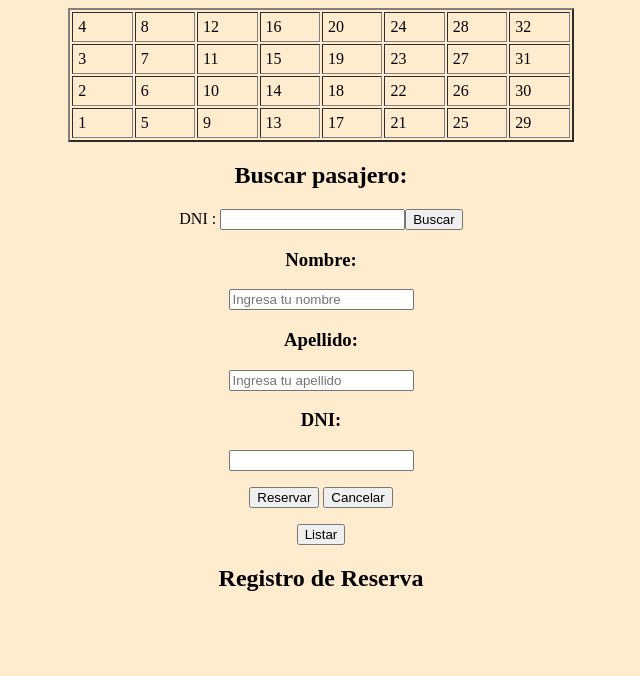
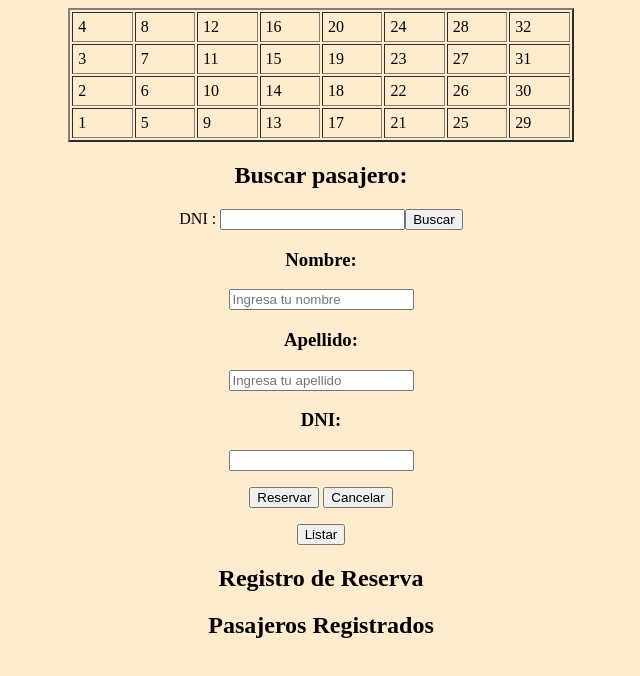
Before and after one commit to KelyKley/EjercicioEvaluadoB, a plain HTML site: page index.html in a window 1280 px wide. Shown: the whole page, without its empty margins (319-959 px from the left). Drawn offline with Linux system fonts and the light colour scheme.

Commit message:
Proyecto Bus

```diff
--- a/assets/index.html
+++ b/index.html
@@ -3,7 +3,7 @@
 <head>
   <meta charset="UTF-8">
   <title>Document</title>
-  <link rel="stylesheet" href="css/main.css">
+  <link rel="stylesheet" href="assets/css/main.css">
 </head>
 <body>
 <center>
@@ -52,7 +52,7 @@
 <td width="10%">29</td>
 </tr>
 </table>
-</center>
+
 <form action="">
 	<h2>Buscar pasajero:</h2>
 	<p>DNI : <input type="text" onkeypress="return event.charCode >= 48 && event.charCode <= 57"><input type="button" name="" value="Buscar"></p>
@@ -72,18 +72,13 @@
 		<input type="button" name="" value="Listar" onclick="listar();">
 	</p>
   <div id="mostrar"></div>
-    <script src="js/main.js"></script>
+    <script src="assets/js/main.js"></script>
 <h2>Registro de Reserva</h2>
 
 	<div id="mostrarNombre"></div>
+	<h2>Pasajeros Registrados</h2>
 	<div id="listar"></div>
 </form>
+</center>
 </body>
 </html>
-
-<!--<input type="text" id="c" style="width:300px;height:30px"></td>
-<div type="text" id="rpta"> </div>
-
-<input type="text" onkeypress='return event.charCode >= 48 && event.charCode <= 57'/>
-
->
```
